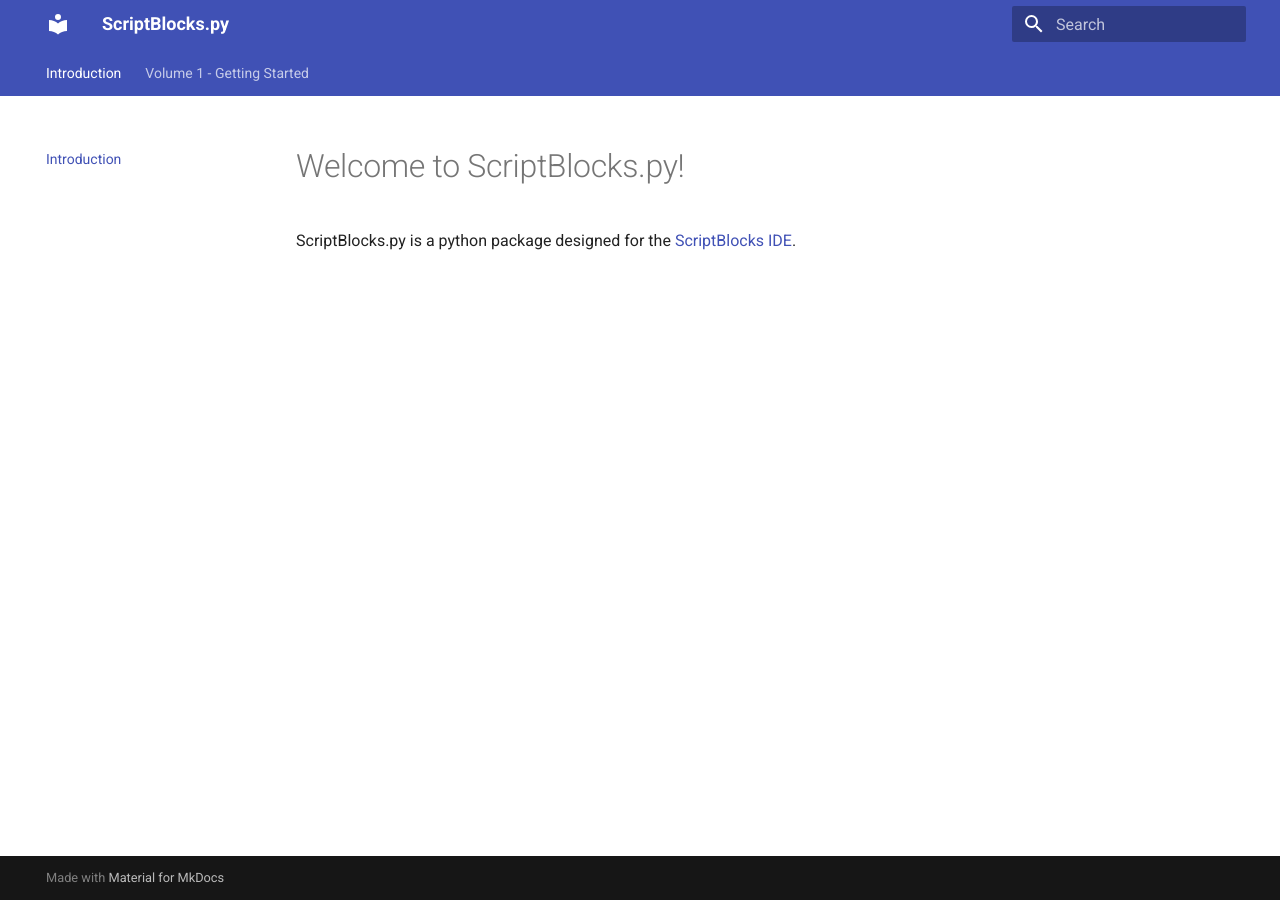
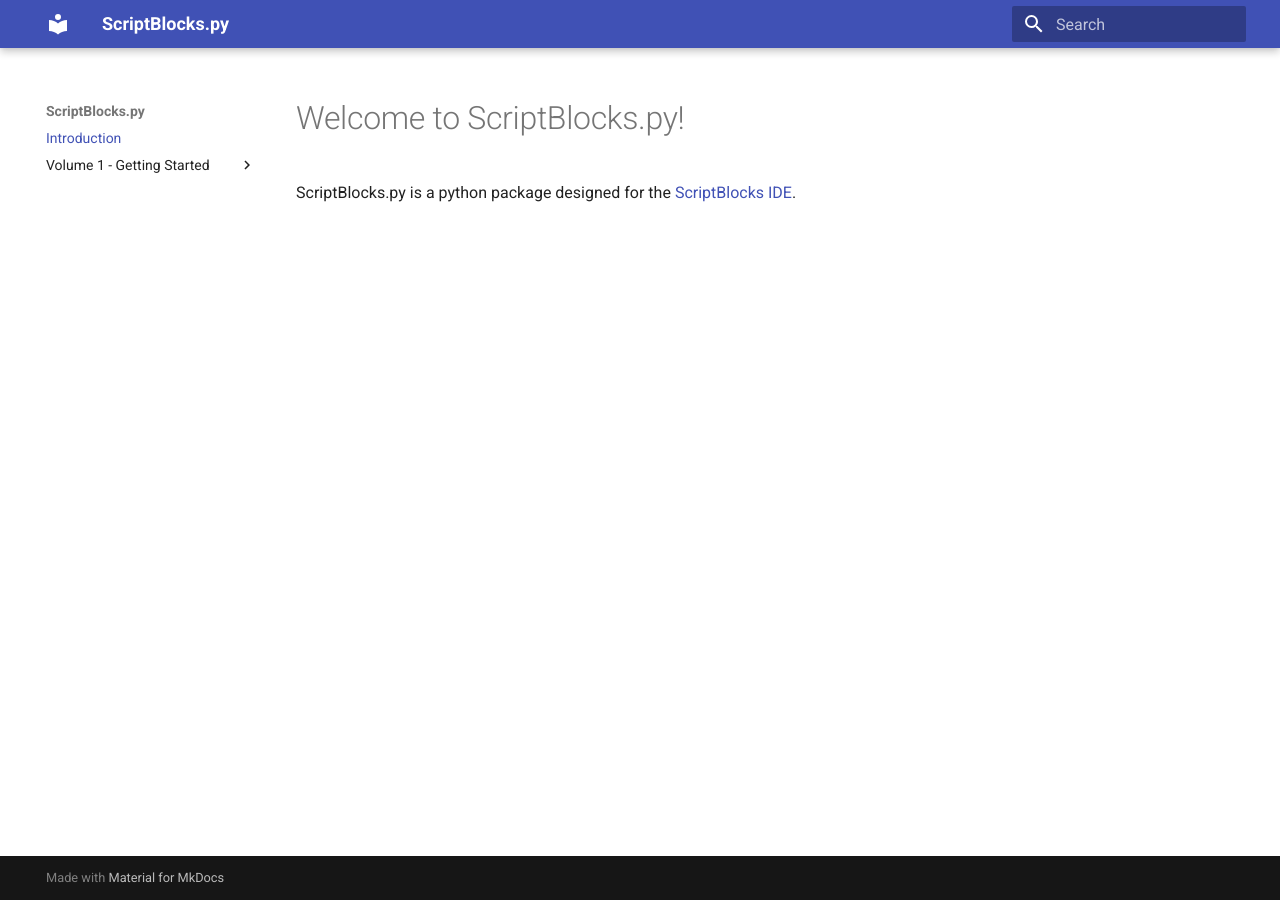
Before and after one commit to ScriptBlocks/ScriptBlocks.py, an MkDocs documentation site: the page built from docs/index.md, in a window 1280 px wide. Built offline with MkDocs 1.6.1 and Material for MkDocs 9.7.7, drawn with Linux system fonts in a browser that asks for light colours.

Commit message:
Update mkdocs.yml

```diff
--- a/mkdocs.yml
+++ b/mkdocs.yml
@@ -1,5 +1,4 @@
 site_name: ScriptBlocks.py
-site_url: https://scriptblocks.github.io/pydocs
 theme:
   name: material
   palette:
@@ -7,9 +6,6 @@ theme:
       primary: indigo
       accent: indigo
   features:
-    - navigation.tabs
-    - navigation.top
-    - navigation.instant
     - content.code.copy
 
 nav:
```
